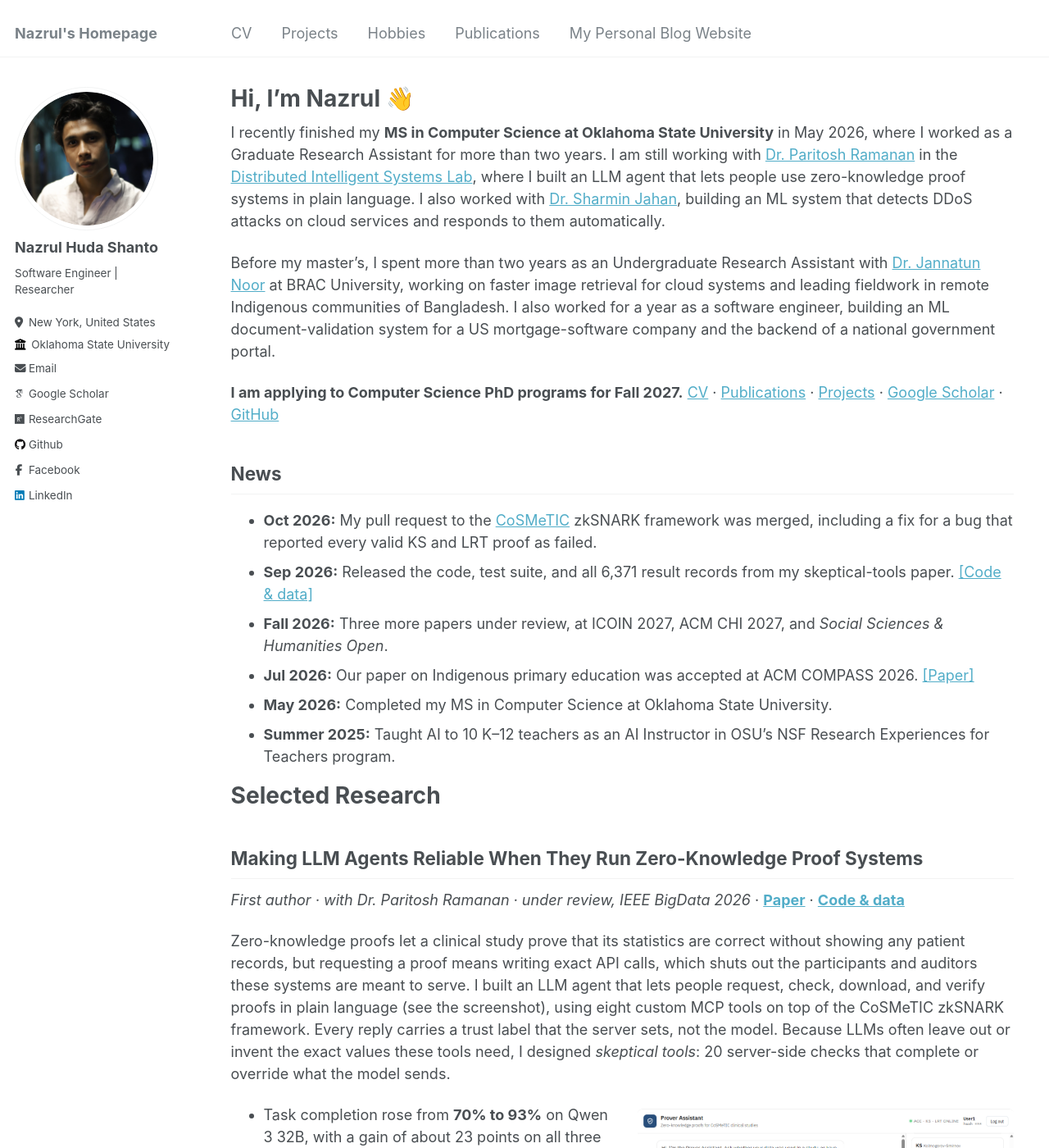
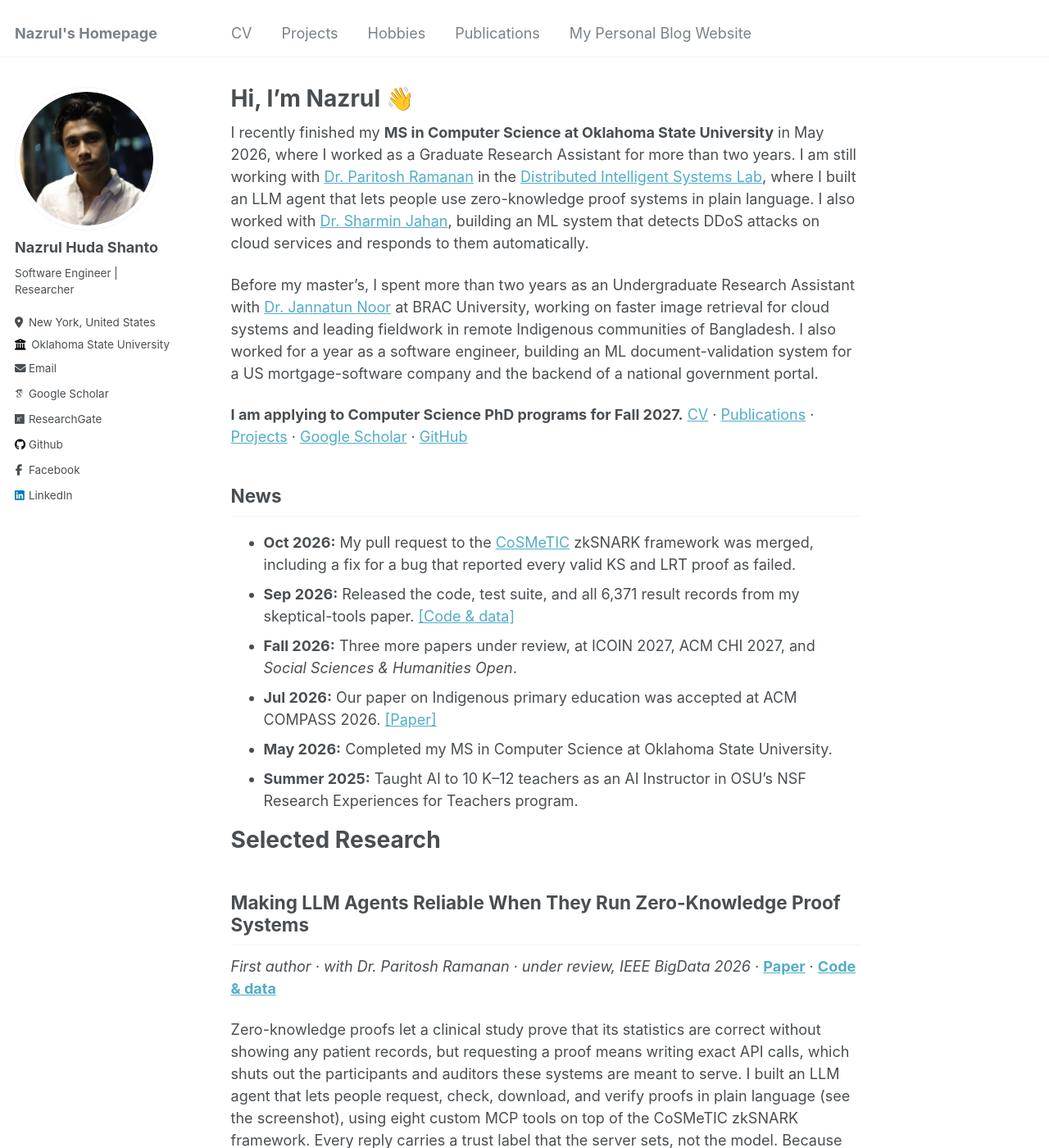
Before and after one commit to nazrulhuda/portfolio, a Jekyll site: the page built from _pages/about.md, in a window 1280 px wide and 1400 px high. Shown: the whole window at 82% size. Built offline with Jekyll 4.4.1, drawn with Linux system fonts in a browser that asks for light colours; some web fonts are replaced.

Commit message:
Restore the original text width

```diff
--- a/assets/css/main.scss
+++ b/assets/css/main.scss
@@ -73,11 +73,3 @@
   margin: 0.5em 0 0.5em;
   border-radius: 6px;
 }
-
-/* Wider text column on laptops and desktops: the theme leaves a large empty
-   strip to the right of the text; use most of it so text and images line up */
-@media (min-width: 57.8125em) {
-  .page {
-    padding-right: 2%;
-  }
-}
```
